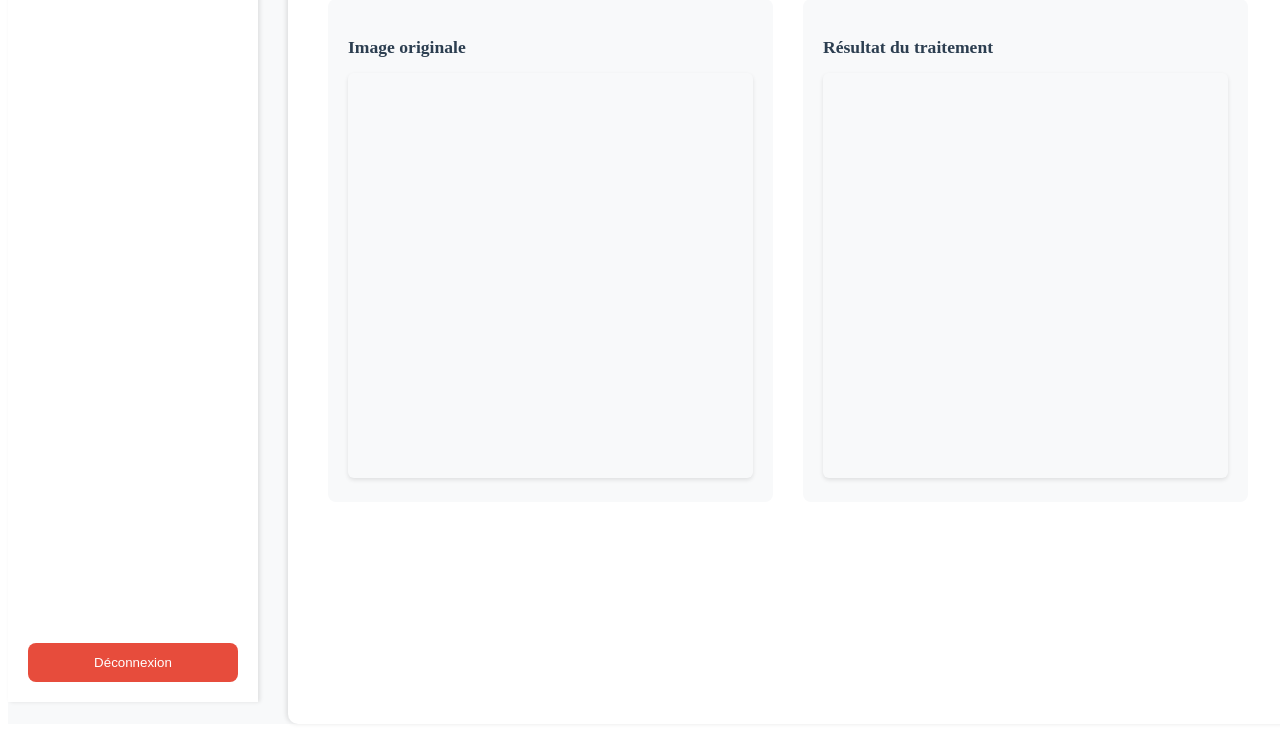
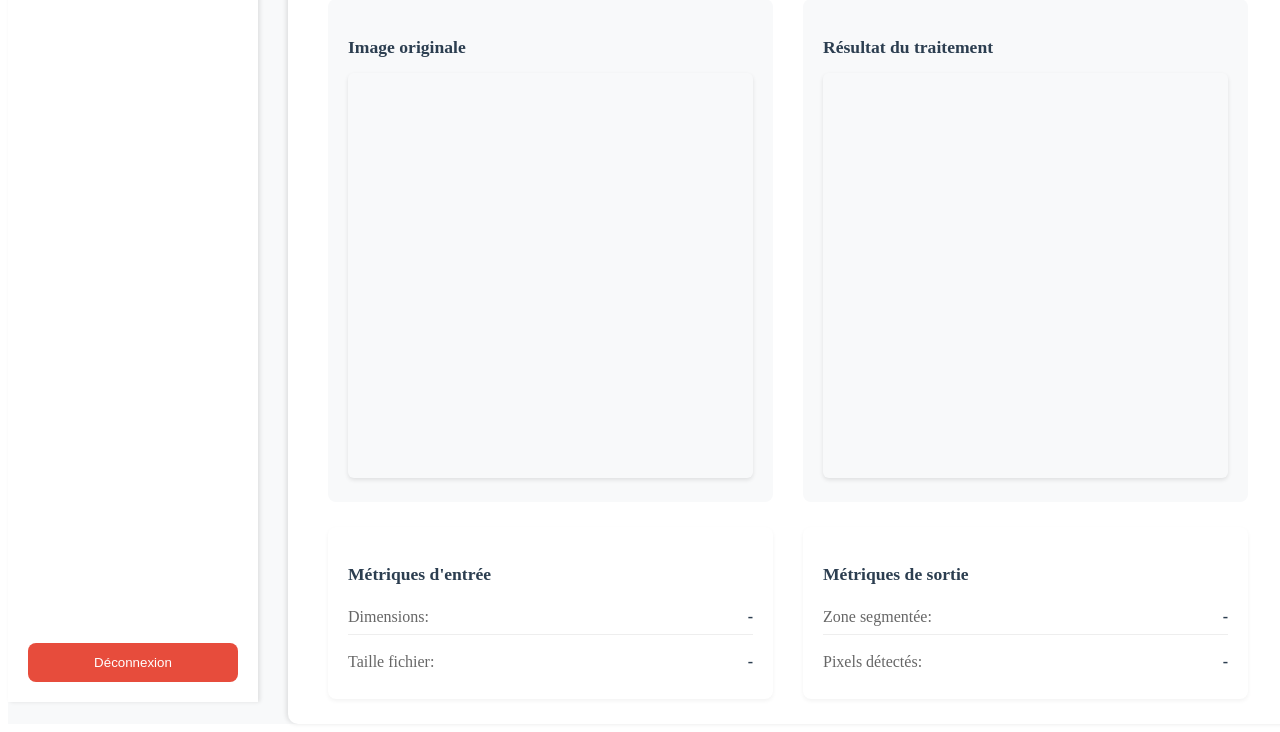
Before and after one commit to AHMED4MIN/Segmentation-des-images, a Flask app: page /user/dashboard in a window 1280 px wide. Shown: the part 526-1258 px from the top of the page. Run offline with Flask 3, Linux system fonts and the light colour scheme; the visitor is signed in with stand-in values (Sample User, id 1); data that the repository does not hold is empty.

Commit message:
added metrics

```diff
--- a/app.py
+++ b/app.py
@@ -487,7 +487,12 @@ def process_image():
 
             mask = (mask_np > 0.5).astype(np.uint8) * 255
             cv2.imwrite(save_path, mask)
-            print(f"✅ Mask saved with {np.mean(mask > 0):.2%} foreground")
+
+            # Calculate metrics (NEW ADDITION)
+            total_pixels = mask.size
+            foreground_pixels = np.count_nonzero(mask)
+            foreground_percent = (foreground_pixels / total_pixels) * 100
+            print(f"✅ Mask saved with {foreground_percent:.2f}% foreground")
         except Exception as save_error:
             print(f"❌ Mask saving failed: {str(save_error)}")
             raise
@@ -502,10 +507,15 @@ def process_image():
             print(f"⚠️ Overlay creation failed: {str(overlay_error)}")
             overlay_path = None
 
-        # Prepare response
+        # Prepare response (MODIFIED TO INCLUDE METRICS)
         response = {
             'original': url_for('uploaded_file', filename=filename),
-            'processed': url_for('uploaded_file', filename=result_filename)
+            'processed': url_for('uploaded_file', filename=result_filename),
+            'metrics': {
+                'foreground_percent': round(foreground_percent, 2),
+                'total_pixels': int(total_pixels),
+                'foreground_pixels': int(foreground_pixels)
+            }
         }
         if overlay_path:
             response['overlay'] = url_for('uploaded_file', filename=f"overlay_{filename}")
--- a/static/css/user-dashboard.css
+++ b/static/css/user-dashboard.css
@@ -249,3 +249,48 @@
         flex-direction: column;
     }
 }
+
+
+/* Metrics section */
+.metrics-section {
+    display: grid;
+    grid-template-columns: 1fr 1fr;
+    gap: 30px;
+    margin-top: 25px;
+}
+
+.metrics-container {
+    background: #fff;
+    padding: 20px;
+    border-radius: 8px;
+    box-shadow: 0 2px 4px rgba(0,0,0,0.05);
+}
+
+.metrics-container h3 {
+    color: var(--primary-color);
+    margin-bottom: 15px;
+    font-size: 1.1em;
+}
+
+.metric-item {
+    display: flex;
+    justify-content: space-between;
+    margin-bottom: 10px;
+    padding: 8px 0;
+    border-bottom: 1px solid #eee;
+}
+
+.metric-item:last-child {
+    border-bottom: none;
+    margin-bottom: 0;
+}
+
+.metric-label {
+    color: #666;
+    font-weight: 500;
+}
+
+.metric-value {
+    color: var(--primary-color);
+    font-weight: 600;
+}
--- a/static/js/user-dashboard.js
+++ b/static/js/user-dashboard.js
@@ -127,7 +127,12 @@ async function processImage() {
 
         document.getElementById('originalResult').src = result.original;
         document.getElementById('processedResult').src = result.processed;
-
+        if (result.metrics) {
+            document.getElementById('foregroundPercent').textContent =
+                `${result.metrics.foreground_percent}%`;
+            document.getElementById('foregroundPixels').textContent =
+                `${result.metrics.foreground_pixels.toLocaleString()} / ${result.metrics.total_pixels.toLocaleString()}`;
+        }
     } catch (error) {
         handleProcessingError(error);
     } finally {
@@ -206,3 +211,31 @@ async function handleModelUpload(e) {
         e.target.value = '';
     }
 }
+
+// Update handleFileSelect function:
+function handleFileSelect(e) {
+    const imageInput = document.getElementById('imageInput');
+    const file = imageInput.files[0];
+
+    if (!file || !file.type.startsWith('image/')) {
+        alert('Veuillez télécharger une image valide');
+        resetFileInput();
+        return;
+    }
+
+    // Read image metadata
+    const reader = new FileReader();
+    reader.onload = function(e) {
+        const img = new Image();
+        img.onload = function() {
+            document.getElementById('inputDimensions').textContent =
+                `${this.width}px × ${this.height}px`;
+            document.getElementById('inputSize').textContent =
+                `${(file.size/1024).toFixed(1)} KB`;
+        };
+        img.src = e.target.result;
+    };
+    reader.readAsDataURL(file);
+
+    showUploadSuccess();
+}
--- a/templates/user/dashboard.html
+++ b/templates/user/dashboard.html
@@ -57,6 +57,32 @@
                             alt="Traité" class="result-image">
                     </div>
                 </div>
+
+                <div class="metrics-section">
+                    <div class="metrics-container">
+                        <h3>Métriques d'entrée</h3>
+                        <div class="metric-item">
+                            <span class="metric-label">Dimensions:</span>
+                            <span class="metric-value" id="inputDimensions">-</span>
+                        </div>
+                        <div class="metric-item">
+                            <span class="metric-label">Taille fichier:</span>
+                            <span class="metric-value" id="inputSize">-</span>
+                        </div>
+                    </div>
+
+                    <div class="metrics-container">
+                        <h3>Métriques de sortie</h3>
+                        <div class="metric-item">
+                            <span class="metric-label">Zone segmentée:</span>
+                            <span class="metric-value" id="foregroundPercent">-</span>
+                        </div>
+                        <div class="metric-item">
+                            <span class="metric-label">Pixels détectés:</span>
+                            <span class="metric-value" id="foregroundPixels">-</span>
+                        </div>
+                    </div>
+                </div>
             </div>
         </div>
 
```
